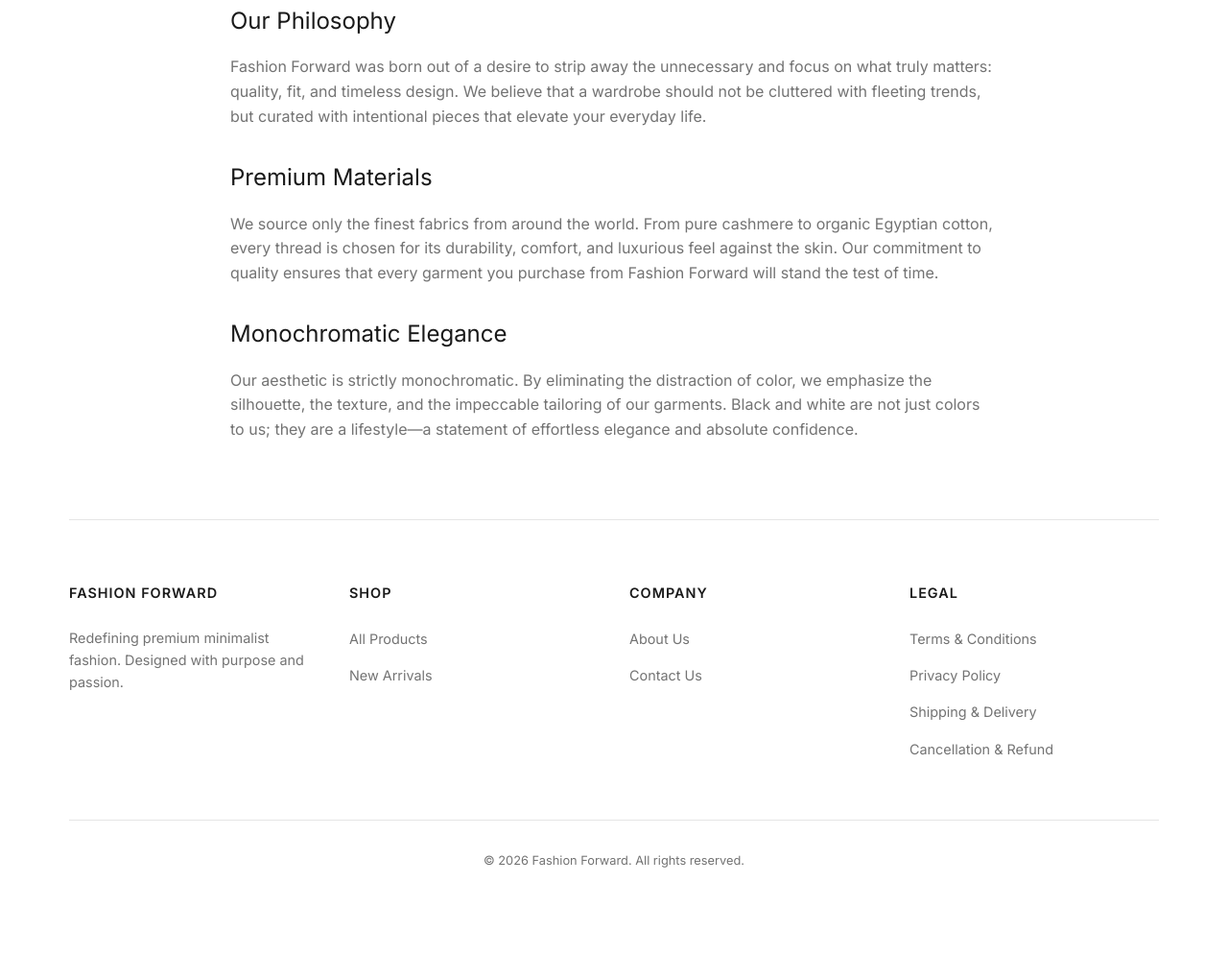
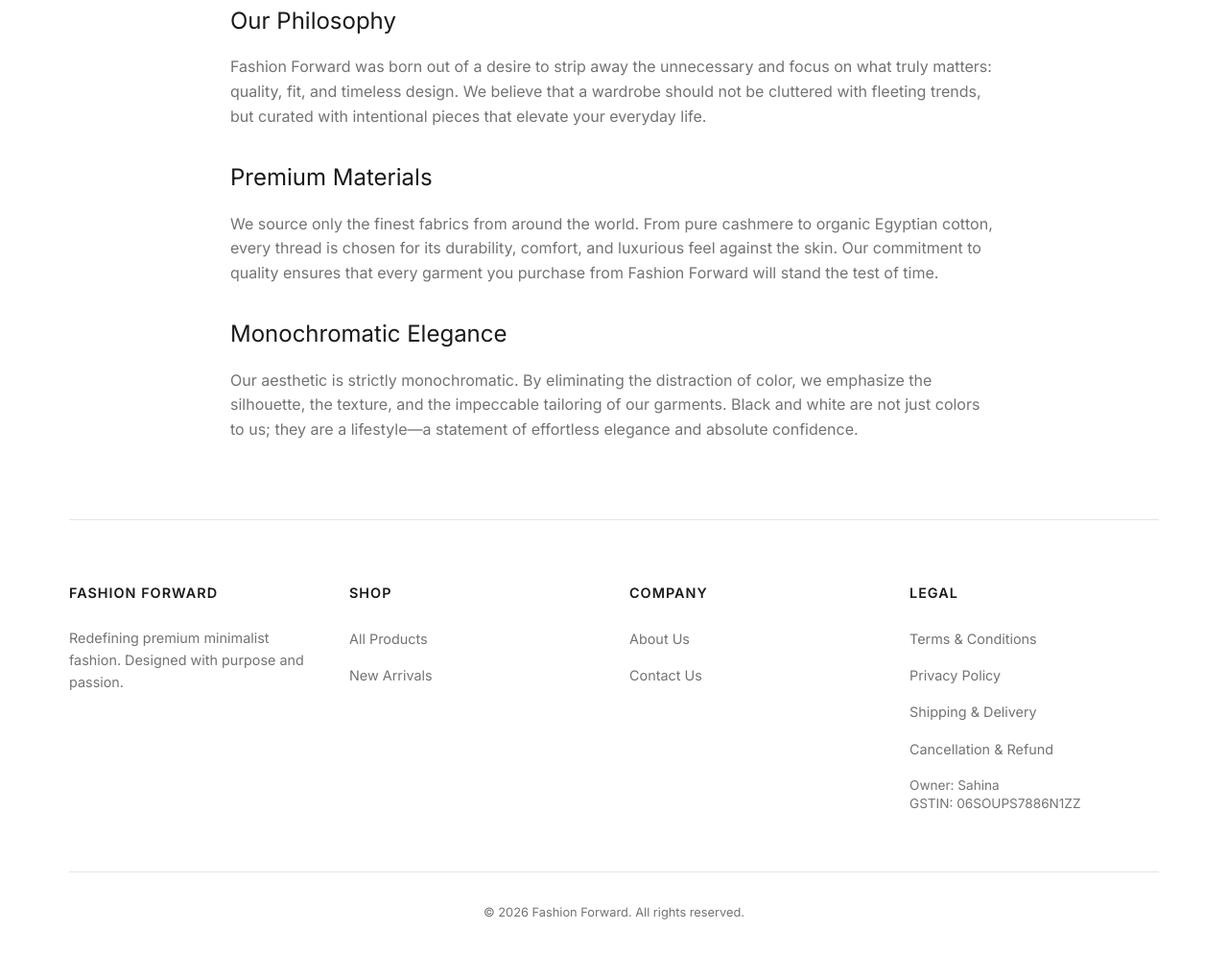
Before and after one commit to arshad71410-ux/fashionforward, a website: page about.html in a window 1280 px wide. Shown: the part 383-1377 px from the top of the page at 96% size. Before the commit the page ends 1323 px from the top, so only its background shows below. Drawn offline with Linux system fonts and the light colour scheme.

Commit message:
add owner name and GST to footer

```diff
--- a/about.html
+++ b/about.html
@@ -67,6 +67,10 @@
             <li><a href="privacy.html">Privacy Policy</a></li>
             <li><a href="shipping.html">Shipping & Delivery</a></li>
             <li><a href="refund.html">Cancellation & Refund</a></li>
+            <li style="margin-top: 1rem; color: var(--text-light); font-size: 0.85rem; line-height: 1.4;">
+              Owner: Sahina<br>
+              GSTIN: 06SOUPS7886N1ZZ
+            </li>
           </ul>
         </div>
       </div>
```
Also changed, not shown: checkout.html (+4 -0 lines), contact.html (+4 -0 lines), index.html (+4 -0 lines), privacy.html (+4 -0 lines), refund.html (+4 -0 lines), shipping.html (+4 -0 lines), shop.html (+4 -0 lines), terms.html (+4 -0 lines).
